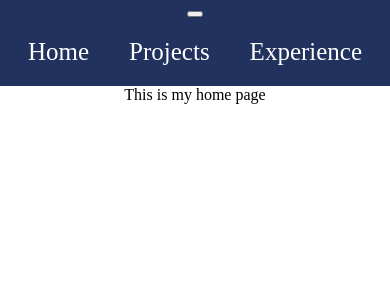
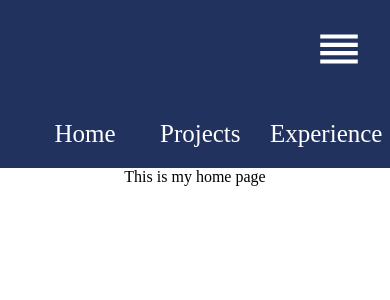
Before and after one commit to Tarek994/React-Portfolio, a React (Create React App) app in the folder react-portfolio/: page / in a window 390 px wide. Shown: the top 300 px of the page. Built offline with nearby package versions, Linux system fonts and the light colour scheme.

Commit message:
add drop down for navbar

```diff
--- a/react-portfolio/src/components/NavBar/NavBar.css
+++ b/react-portfolio/src/components/NavBar/NavBar.css
@@ -22,5 +22,48 @@
 
 .toggle-button{
     width: 100%;
+    height: 100px;
+    display: flex;
+    align-items: center;
+    justify-content: flex-end;
 
 }
+
+.toggle-button svg{
+    font-size: 50px;
+}
+
+.toggle-button button{
+    margin-right:20px ;
+    background-color: transparent;
+    border: none;
+    color: white;
+    cursor: pointer;
+}
+
+#open{
+    height: 100vh;
+}
+
+#open .links{
+    flex-direction: column;
+    justify-content: flex-start;
+    margin-top: 100px;
+}
+
+#open a{
+    width: 100%;
+    text-align: center;
+}
+
+@media only screen and (max-width:900px){
+    .navbar a{
+        width: 70px;
+    }
+}
+
+@media only screen and (max-width:600px){
+    .toggle-button{
+        display: flex;
+    }
+}
--- a/react-portfolio/src/components/NavBar/NavBar.js
+++ b/react-portfolio/src/components/NavBar/NavBar.js
@@ -1,13 +1,21 @@
 import "./NavBar.css"
 import { Link } from "react-router-dom"
-import ReorderIcon from "@material-ui/icons/Reorder";
+import ReorderIcon from '@mui/icons-material/Reorder'
+import { useState } from "react"
+
 
 
 const NavBar = () => {
+  const [expendNavBar, setExpendNavBar] = useState(false);
+
+
   return (
-    <div className="navbar">
+    <div className="navbar" id={expendNavBar ? "open": "close"}>
        <div className="toggle-button">
-         <button> </button>
+         <button onClick={()=>{
+          setExpendNavBar((prev)=> !prev);}}>
+
+          <ReorderIcon/> </button>
        </div>
        <div className="links">
 
```
